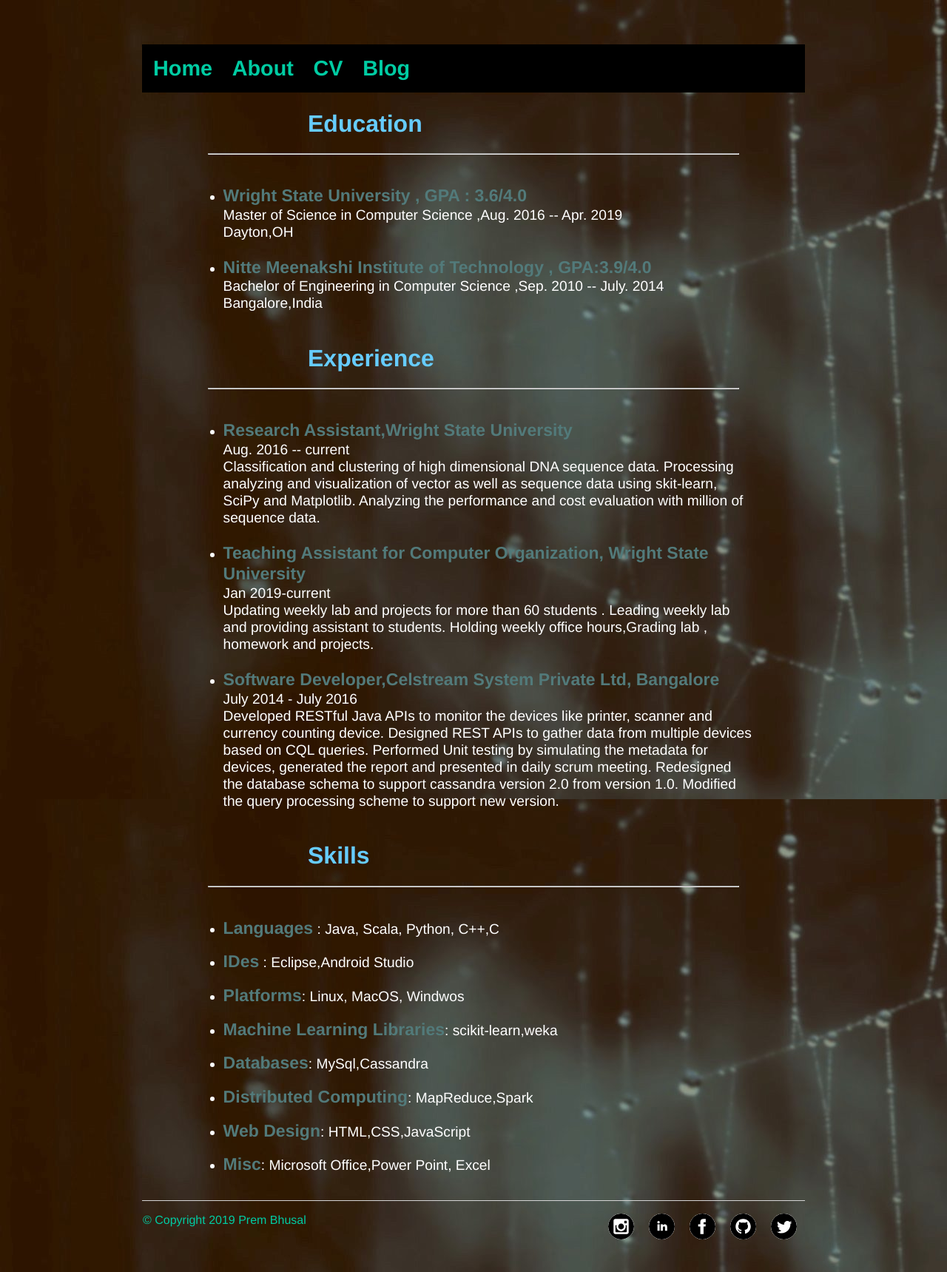
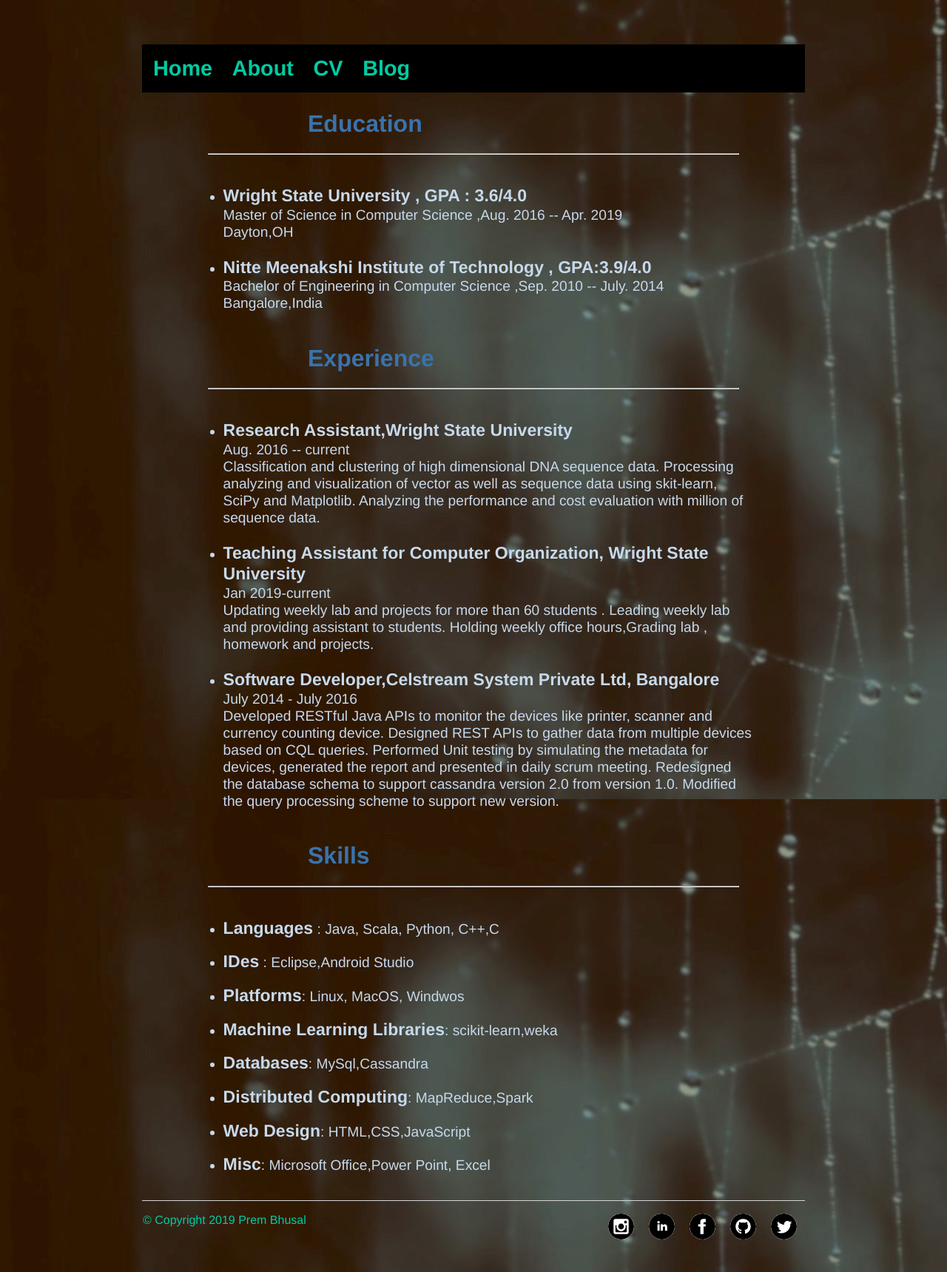
Before and after one commit to prembhusal/prembhusalWebsite, a Jekyll site: the page built from about/index.html, in a window 1280 px wide. Shown: the whole page at 74% size. Built offline with Jekyll 4.4.1, drawn with Linux system fonts in a browser that asks for light colours.

Commit message:
Update main.css

```diff
--- a/css/main.css
+++ b/css/main.css
@@ -41,7 +41,7 @@ a:hover {
 h1 {
     font-size: 2.0em;
     font-family:'Helvetica', 'Arial', 'Sans-Serif';
-    color: #66ccff
+    color: #3973ac
 }
 p {
     font-size: 1.3em;
@@ -53,13 +53,13 @@ b {
     font-size: 1.2em;
     line-height: 1.2em;
     font-family:'Helvetica', 'Arial', 'Sans-Serif';
-    color: #527a7a;
+    color: #c6d9eb;
 }
 li {
     font-size: 1.2em;
     line-height: 1.2em;
     font-family:'Helvetica', 'Arial', 'Sans-Serif';
-    color: #FFFFFF;
+    color: #c6d9eb;
 }
 br {
     font-size: 0.8em;
```
